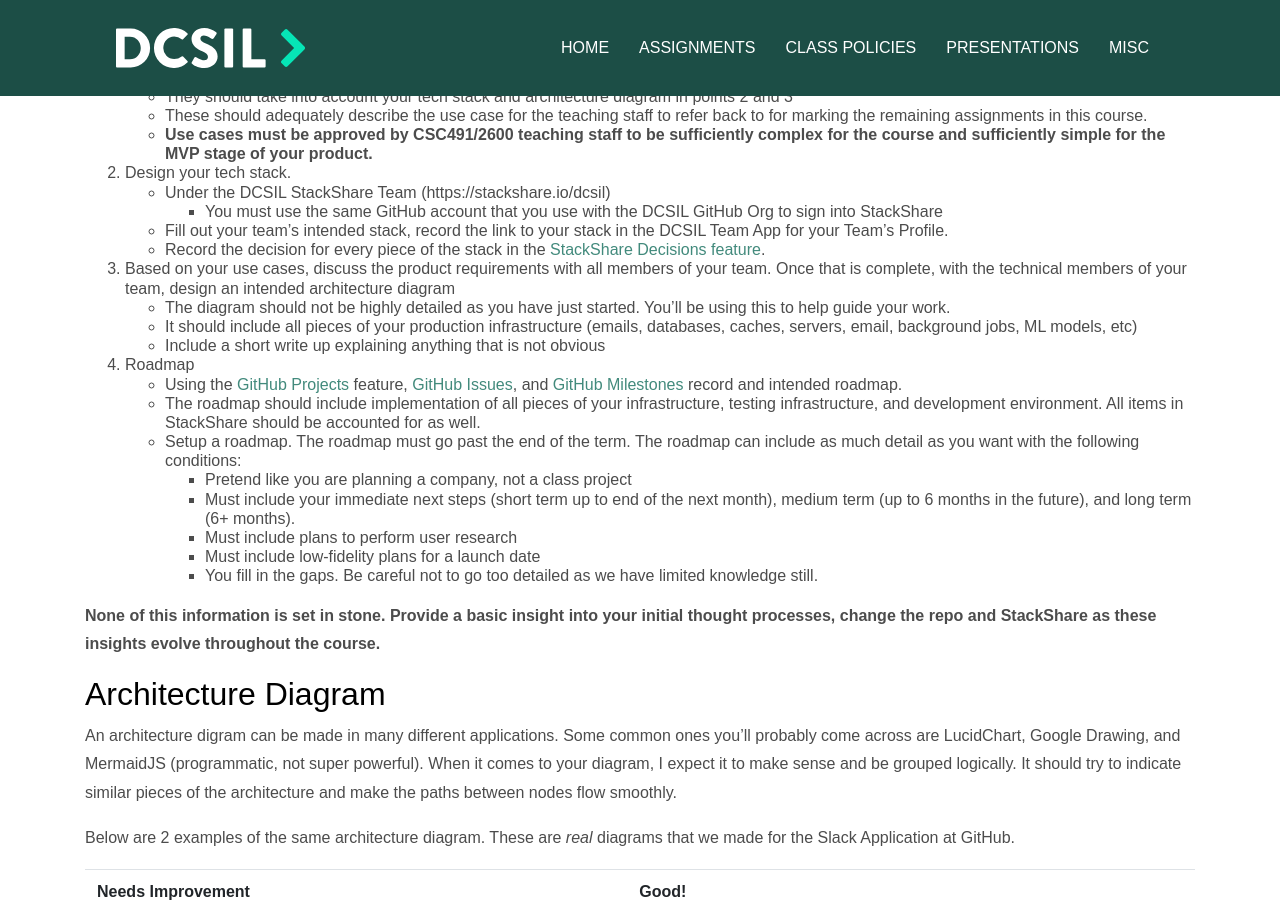
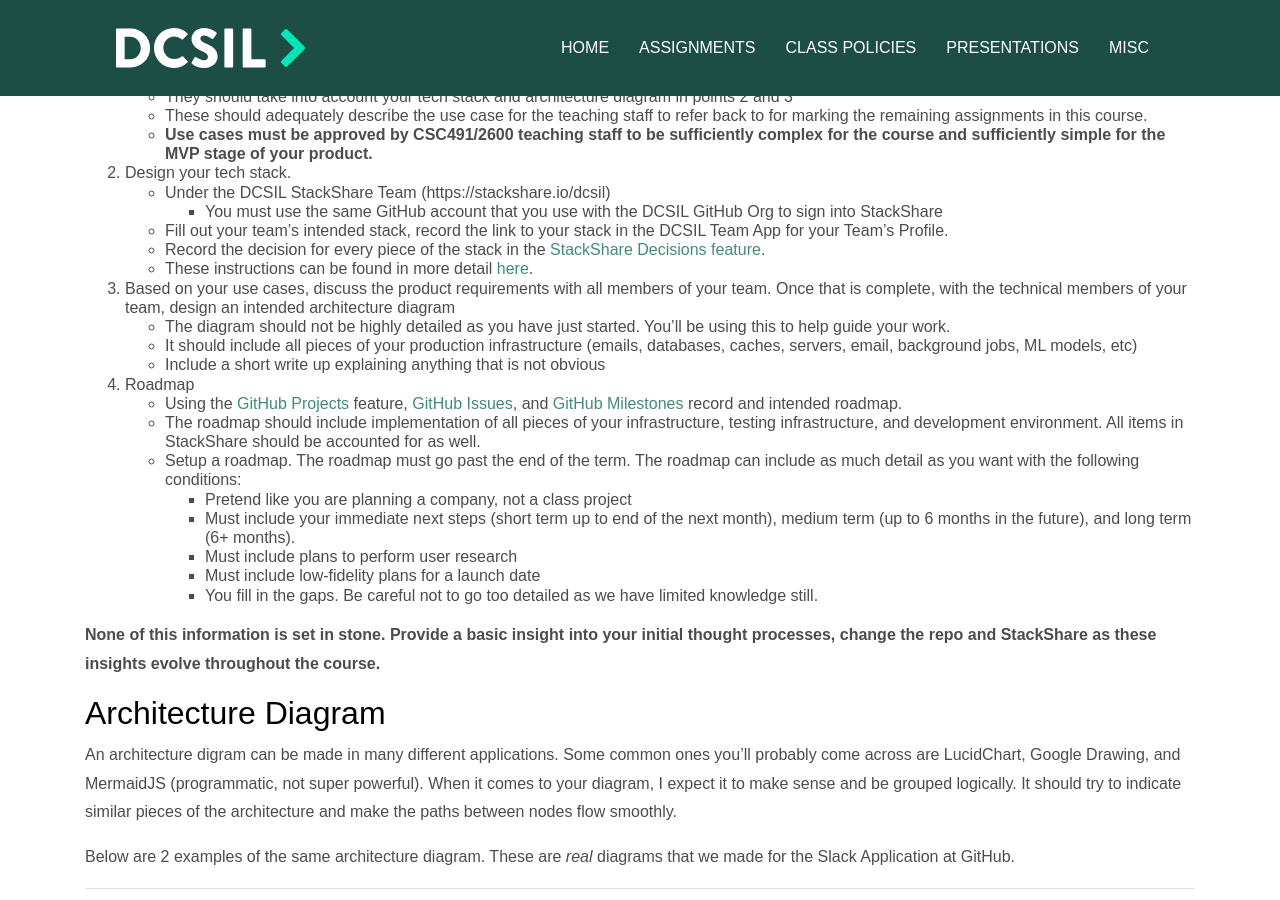
Before and after one commit to dcsil/CSC491, a Jekyll site: the page built from assignments/a3.md, in a window 1280 px wide and 900 px high, scrolled down 652 px. Built offline with Jekyll 4.4.1, drawn with Linux system fonts in a browser that asks for light colours; our own code applies the rules of GitHub Pages for plain Markdown files.

Commit message:
Add a link to a doc

```diff
--- a/assignments/a3.md
+++ b/assignments/a3.md
@@ -31,6 +31,7 @@
       - You must use the same GitHub account that you use with the DCSIL GitHub Org to sign into StackShare
     - Fill out your team's intended stack, record the link to your stack in the DCSIL Team App for your Team's Profile.
     - Record the decision for every piece of the stack in the [StackShare Decisions feature](https://stackshare.io/posts/introducing-stack-decisions).
+    - These instructions can be found in more detail [here](https://learnsoftware.engineering/t/f2021/dcsil/documents/31-working-with-stackshare).
 3. Based on your use cases, discuss the product requirements with all members of your team. Once that is complete, with the technical members of your team, design an intended architecture diagram
     - The diagram should not be highly detailed as you have just started. You'll be using this to help guide your work.
     - It should include all pieces of your production infrastructure (emails, databases, caches, servers, email, background jobs, ML models, etc)
```
